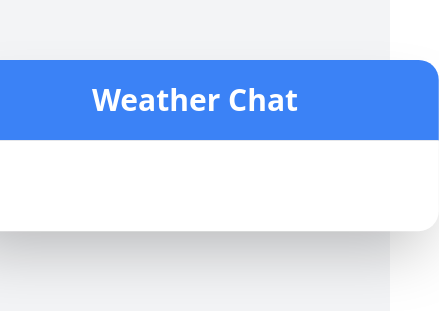
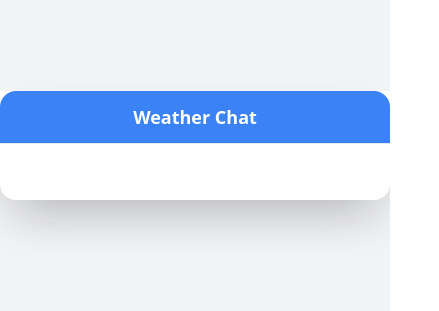
Before and after one commit to WilliamG98/weather-chat-ui, a React (Create React App) app: page / in a window 390 px wide. Shown: the part 277-588 px from the top of the page, 439 px wide, since content can reach past the window. Built offline with nearby package versions, Linux system fonts and the light colour scheme.

Commit message:
mobile friendly - hopefully

```diff
--- a/src/App.tsx
+++ b/src/App.tsx
@@ -28,9 +28,9 @@ function App() {
         body: JSON.stringify({ message: input })
       });
       const data = await res.json();
-      setMessages(prev => [...prev, { sender: 'bot', text: data.response }]);
+      setMessages(prev => [...prev, { sender: 'bot' as const, text: data.response }]);
     } catch (err) {
-      setMessages(prev => [...prev, { sender: 'bot', text: 'Sorry, there was an error contacting the server.' }]);
+      setMessages(prev => [...prev, { sender: 'bot' as const, text: 'Sorry, there was an error contacting the server.' }]);
     } finally {
       setLoading(false);
     }
@@ -49,28 +49,28 @@ function App() {
 
   return (
     <div className="min-h-screen bg-gray-100 flex flex-col items-center justify-center">
-      <div className="w-full max-w-2xl bg-white shadow-2xl rounded-b-2xl scale-125 relative">
+      <div className="w-full max-w-full sm:max-w-lg md:max-w-xl lg:max-w-2xl bg-white shadow-2xl rounded-b-2xl mx-auto">
         <div className="flex items-center justify-center relative">
-          <div className="text-2xl font-bold text-center py-4 border-b border-gray-200 bg-blue-500 text-white rounded-t-2xl w-full">
+          <div className="text-lg sm:text-xl md:text-2xl font-bold text-center py-3 sm:py-4 border-b border-gray-200 bg-blue-500 text-white rounded-t-2xl w-full">
             Weather Chat
           </div>
           {user && (
             <button
               onClick={handleLogout}
-              className="absolute right-6 top-1/2 -translate-y-1/2 bg-white text-blue-500 border border-blue-500 px-4 py-1 rounded shadow hover:bg-blue-50 transition-colors text-sm font-semibold"
+              className="absolute right-4 top-1/2 -translate-y-1/2 bg-white text-blue-500 border border-blue-500 px-3 py-1 sm:px-4 sm:py-1.5 rounded shadow hover:bg-blue-50 transition-colors text-xs sm:text-sm font-semibold"
             >
               Sign out
             </button>
           )}
         </div>
-        <div className="flex flex-col items-center py-4">
+        <div className="flex flex-col items-center py-2 sm:py-4">
           {!user && (
             <GoogleLogin onSuccess={handleLoginSuccess} onError={() => {}} />
           )}
         </div>
         {user && (
           <>
-            <div className="flex-1 flex flex-col gap-4 p-6 h-[28rem] overflow-y-auto">
+            <div className="flex-1 flex flex-col gap-2 sm:gap-4 p-2 sm:p-4 h-[60vh] sm:h-[28rem] overflow-y-auto">
               {messages.length === 0 && (
                 <div className="text-gray-400 text-center">No messages yet. Start the conversation!</div>
               )}
@@ -79,8 +79,8 @@ function App() {
                   key={idx}
                   className={
                     msg.sender === 'user'
-                      ? 'self-end bg-blue-500 text-white px-4 py-2 rounded-lg max-w-lg'
-                      : 'self-start bg-gray-200 text-gray-800 px-4 py-2 rounded-lg max-w-lg'
+                      ? 'self-end bg-blue-500 text-white px-3 py-2 sm:px-4 sm:py-2 rounded-lg max-w-[85vw] sm:max-w-lg text-sm sm:text-base'
+                      : 'self-start bg-gray-200 text-gray-800 px-3 py-2 sm:px-4 sm:py-2 rounded-lg max-w-[85vw] sm:max-w-lg text-sm sm:text-base'
                   }
                 >
                   {msg.text}
@@ -91,10 +91,10 @@ function App() {
               )}
               <div ref={messagesEndRef} />
             </div>
-            <form className="flex gap-3 p-6 border-t border-gray-200" onSubmit={handleSend}>
+            <form className="flex gap-2 sm:gap-3 p-2 sm:p-4 border-t border-gray-200" onSubmit={handleSend}>
               <input
                 type="text"
-                className="flex-1 px-3 py-2 border rounded focus:outline-none focus:ring-2 focus:ring-blue-400 text-base"
+                className="flex-1 px-3 py-3 sm:px-3 sm:py-2 border rounded focus:outline-none focus:ring-2 focus:ring-blue-400 text-base sm:text-lg"
                 placeholder="Type your message..."
                 value={input}
                 onChange={e => setInput(e.target.value)}
@@ -103,7 +103,7 @@ function App() {
               />
               <button
                 type="submit"
-                className="bg-blue-500 text-white px-5 py-2 rounded hover:bg-blue-600 text-base disabled:opacity-50"
+                className="bg-blue-500 text-white px-4 py-3 sm:px-5 sm:py-2 rounded hover:bg-blue-600 text-base sm:text-lg disabled:opacity-50"
                 disabled={!input.trim() || loading}
               >
                 Send
```
